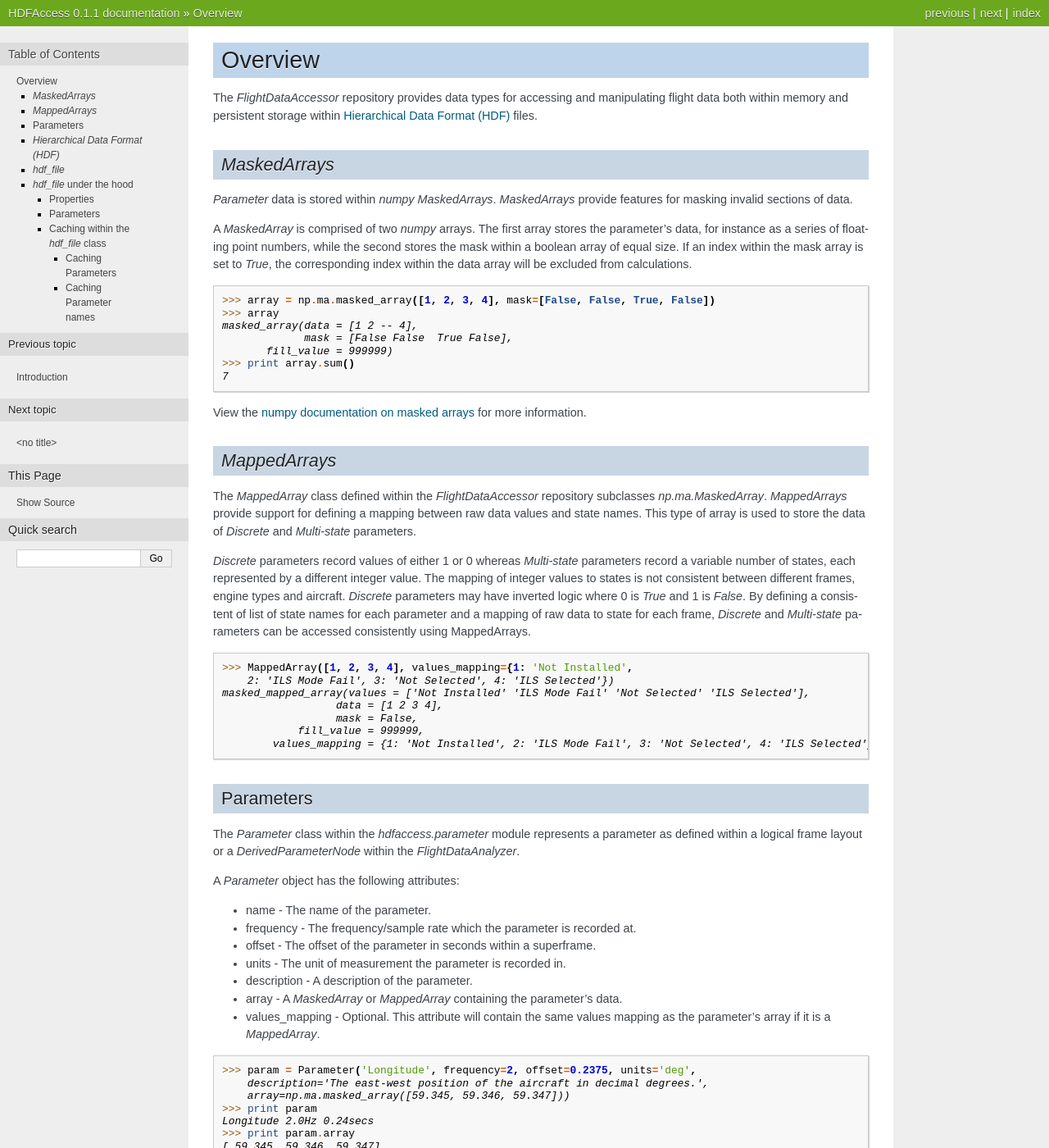
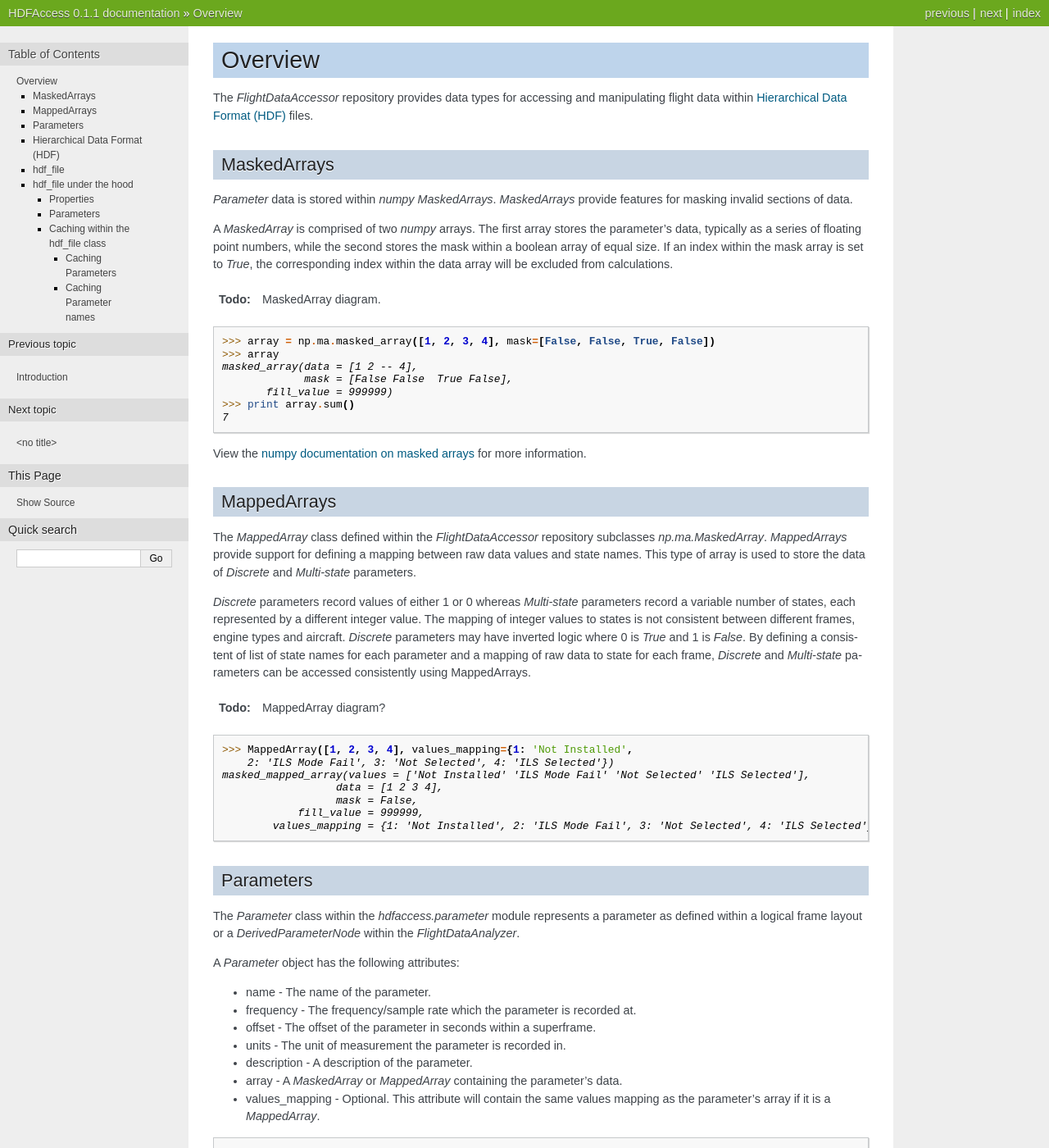
Before and after one commit to geolffrey/FlightDataAccessor, a Sphinx documentation site: the page built from doc/source/Overview.rst, in a window 1280 px wide and 1400 px high. Shown: the whole window at 82% size. Built offline with Sphinx 7.4.7, drawn with Linux system fonts in a browser that asks for light colours; formulas are drawn with MathJax 3; pages that are not in the unit, such as notebooks, are missing from menus; some of the changed text lies outside the part shown.

Commit message:
Removed backticks from titles in Overview.rst

```diff
--- a/doc/source/Overview.rst
+++ b/doc/source/Overview.rst
@@ -2,15 +2,18 @@
 Overview
 ========
 
-The `FlightDataAccessor` repository provides data types for accessing and manipulating flight data both within memory and persistent storage within `Hierarchical Data Format (HDF) <http://www.hdfgroup.org/HDF5/>`_ files.
+The `FlightDataAccessor` repository provides data types for accessing and manipulating flight data within `Hierarchical Data Format (HDF) <http://www.hdfgroup.org/HDF5/>`_ files.
 
---------------
-`MaskedArrays`
---------------
+------------
+MaskedArrays
+------------
 
 `Parameter` data is stored within `numpy` `MaskedArrays`. `MaskedArrays` provide features for masking invalid sections of data.
 
-A `MaskedArray` is comprised of two `numpy` arrays. The first array stores the parameter's data, for instance as a series of floating point numbers, while the second stores the mask within a boolean array of equal size. If an index within the mask array is set to `True`, the corresponding index within the data array will be excluded from calculations.
+A `MaskedArray` is comprised of two `numpy` arrays. The first array stores the parameter's data, typically as a series of floating point numbers, while the second stores the mask within a boolean array of equal size. If an index within the mask array is set to `True`, the corresponding index within the data array will be excluded from calculations.
+
+
+.. todo:: MaskedArray diagram.
 
 .. code-block:: python
 
@@ -24,13 +27,15 @@ A `MaskedArray` is comprised of two `numpy` arrays. The first array stores the p
 
 View the `numpy documentation on masked arrays <http://docs.scipy.org/doc/numpy/reference/maskedarray.html>`_ for more information.
 
---------------
-`MappedArrays`
---------------
+------------
+MappedArrays
+------------
 
 The `MappedArray` class defined within the `FlightDataAccessor` repository subclasses `np.ma.MaskedArray`. `MappedArrays` provide support for defining a mapping between raw data values and state names. This type of array is used to store the data of `Discrete` and `Multi-state` parameters.
 
 `Discrete` parameters record values of either 1 or 0 whereas `Multi-state` parameters record a variable number of states, each represented by a different integer value. The mapping of integer values to states is not consistent between different frames, engine types and aircraft. `Discrete` parameters may have inverted logic where 0 is `True` and 1 is `False`. By defining a consistent of list of state names for each parameter and a mapping of raw data to state for each frame, `Discrete` and `Multi-state` parameters can be accessed consistently using MappedArrays.
+
+.. todo:: MappedArray diagram?
 
 .. code-block:: python
 
@@ -68,9 +73,9 @@ A `Parameter` object has the following attributes:
    >>> print param.array
    [ 59.345  59.346  59.347]
 
--------------------------------
-`Hierarchical Data Format (HDF)`
--------------------------------
+------------------------------
+Hierarchical Data Format (HDF)
+------------------------------
 
 `HDF5` is the chosen format for storing flight data and associated information. The structure of an HDF file is similar to a filesystem where groups, container structures resembling directories, may contain a number of datasets and subgroups. Datasets store multi-dimensional arrays.
 
@@ -87,9 +92,9 @@ A `Parameter` object has the following attributes:
 
 `Groups` may also contain up to 64KB of key value attribute pairs.
 
-----------
-`hdf_file`
-----------
+--------
+hdf_file
+--------
 
 The `hdf_file` class within the `hdfaccess.file` module provides a high-level interface to HDF files designed for saving and loading flight data. `hdf_file` implements a file-like interface.
 
@@ -148,9 +153,9 @@ A number of methods are defined for an hdf_file object:
 * `get_params` - Loads multiple parameters specified by a list of parameter names.
 
 
--------------------------
-`hdf_file` under the hood
--------------------------
+-----------------------
+hdf_file under the hood
+-----------------------
 
 This section describes how the `hdf_file` class stores flight data within the HDF file format. This low-level information is not required when using the `hdf_file` class as the implementation is abstracted. This section requires an understanding of the `Hierarchical Data Format <http://en.wikipedia.org/wiki/Hierarchical_Data_Format>`_ and the `h5py <http://www.h5py.org/docs/>`_ library.
 
@@ -227,6 +232,7 @@ A parameter is stored as a group containing attributes and two datasets - `data`
 
 .. code-block:: none
 
+   /
    |-- /series
    |   -- /series/"Altitude Radio"
    |      -- /series/"Altitude Radio"/data
@@ -285,8 +291,8 @@ Information about a parameter is stored within the attributes of the parameter g
     u'supf_offset': 0.2265625,
     u'units': 'deg'}
 
-Caching within the `hdf_file` class
-^^^^^^^^^^^^^^^^^^^^^^^^^^^^^^^^^^^
+Caching within the hdf_file class
+^^^^^^^^^^^^^^^^^^^^^^^^^^^^^^^^^
 
 Caching Parameters
 """"""""""""""""""
```
